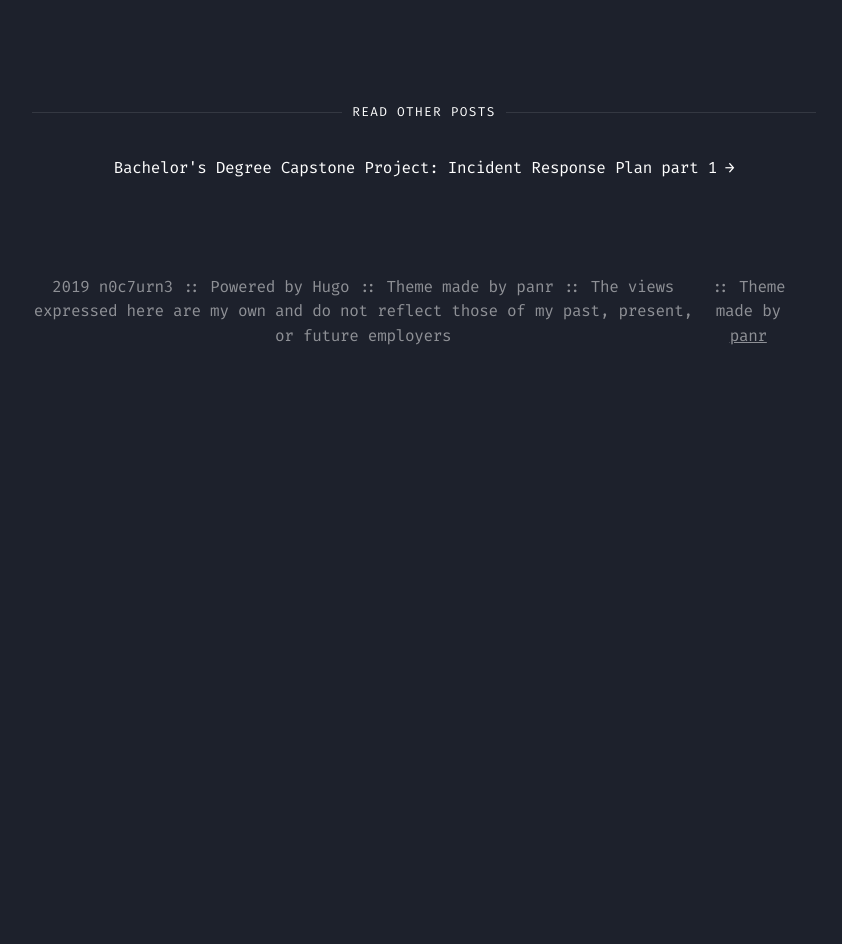
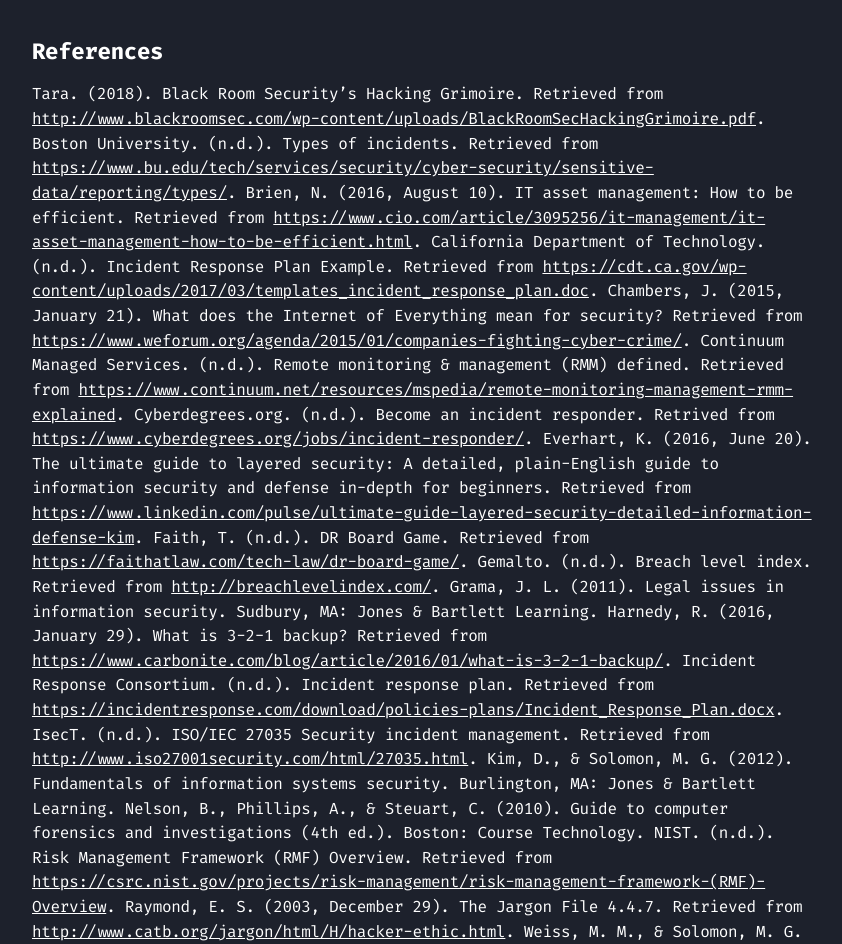
Before and after one commit to n0c7urn3/n0c7urn3.github.io, a plain HTML site: page posts/2019-12-12-ir-plan2/index.html in a window 1280 px wide. Shown: the part 2877-3821 px from the top of the page, without its empty margins (216-1058 px from the left). Before the commit the page ends 3305 px from the top, so only its background shows below. Drawn offline with Linux system fonts and the light colour scheme.

Commit message:
rebuilding site Thu 12 Dec 2019 05:30:45 PM MST

```diff
--- a/posts/2019-12-12-ir-plan2/index.html
+++ b/posts/2019-12-12-ir-plan2/index.html
@@ -220,9 +220,31 @@
 </tbody>
 </table>
 
-<p><em>This table compares the ISO 27035:2016 phases with those identified within $Company Incident Response policy (IsecT, n.d).</em></p>
+<p style="text-align: center;"> *This table compares the ISO 27035:2016 phases with those identified within $Company Incident Response policy (IsecT, n.d).* </p>
 
 <p>As demonstrated in the table above, $Company policy closely aligns with the ISO 27035:2016, although it differs in the merging of Identification and Assessment stage (due to having similar goals), and separating of Response into the Containment, Eradication, and Recovery phases (in order to better expand upon each distinct phase).  Additionally, the procedural framework outlined in the previous section aligns with both the ISO 27035:2016 standard and implementation of $Company Incident Response Policy.</p>
+
+<h1 id="references">References</h1>
+
+<p>Tara.  (2018).  Black Room Security’s Hacking Grimoire.  Retrieved from <a href="http://www.blackroomsec.com/wp-content/uploads/BlackRoomSecHackingGrimoire.pdf">http://www.blackroomsec.com/wp-content/uploads/BlackRoomSecHackingGrimoire.pdf</a>.
+Boston University. (n.d.). Types of incidents. Retrieved from <a href="https://www.bu.edu/tech/services/security/cyber-security/sensitive-data/reporting/types/">https://www.bu.edu/tech/services/security/cyber-security/sensitive-data/reporting/types/</a>.
+Brien, N.  (2016, August 10).  IT asset management:  How to be efficient.  Retrieved from <a href="https://www.cio.com/article/3095256/it-management/it-asset-management-how-to-be-efficient.html">https://www.cio.com/article/3095256/it-management/it-asset-management-how-to-be-efficient.html</a>.
+California Department of Technology. (n.d.). Incident Response Plan Example.  Retrieved from <a href="https://cdt.ca.gov/wp-content/uploads/2017/03/templates_incident_response_plan.doc">https://cdt.ca.gov/wp-content/uploads/2017/03/templates_incident_response_plan.doc</a>.
+Chambers, J. (2015, January 21). What does the Internet of Everything mean for security? Retrieved from <a href="https://www.weforum.org/agenda/2015/01/companies-fighting-cyber-crime/">https://www.weforum.org/agenda/2015/01/companies-fighting-cyber-crime/</a>.
+Continuum Managed Services.  (n.d.).  Remote monitoring &amp; management (RMM) defined.  Retrieved from <a href="https://www.continuum.net/resources/mspedia/remote-monitoring-management-rmm-explained">https://www.continuum.net/resources/mspedia/remote-monitoring-management-rmm-explained</a>.
+Cyberdegrees.org.  (n.d.).  Become an incident responder.  Retrived from <a href="https://www.cyberdegrees.org/jobs/incident-responder/">https://www.cyberdegrees.org/jobs/incident-responder/</a>.
+Everhart, K.  (2016, June 20).  The ultimate guide to layered security:  A detailed, plain-English guide to information security and defense in-depth for beginners.  Retrieved from <a href="https://www.linkedin.com/pulse/ultimate-guide-layered-security-detailed-information-defense-kim">https://www.linkedin.com/pulse/ultimate-guide-layered-security-detailed-information-defense-kim</a>.
+Faith, T.  (n.d.).  DR Board Game.  Retrieved from <a href="https://faithatlaw.com/tech-law/dr-board-game/">https://faithatlaw.com/tech-law/dr-board-game/</a>.
+Gemalto.  (n.d.).  Breach level index.  Retrieved from <a href="http://breachlevelindex.com/">http://breachlevelindex.com/</a>.
+Grama, J. L. (2011). Legal issues in information security. Sudbury, MA: Jones &amp; Bartlett Learning.
+Harnedy, R. (2016, January 29). What is 3-2-1 backup?  Retrieved from <a href="https://www.carbonite.com/blog/article/2016/01/what-is-3-2-1-backup/">https://www.carbonite.com/blog/article/2016/01/what-is-3-2-1-backup/</a>.
+Incident Response Consortium. (n.d.). Incident response plan.  Retrieved from <a href="https://incidentresponse.com/download/policies-plans/Incident_Response_Plan.docx">https://incidentresponse.com/download/policies-plans/Incident_Response_Plan.docx</a>.
+IsecT.  (n.d.).  ISO/IEC 27035 Security incident management.  Retrieved from <a href="http://www.iso27001security.com/html/27035.html">http://www.iso27001security.com/html/27035.html</a>.
+Kim, D., &amp; Solomon, M. G. (2012). Fundamentals of information systems security. Burlington, MA: Jones &amp; Bartlett Learning.
+Nelson, B., Phillips, A., &amp; Steuart, C. (2010). Guide to computer forensics and investigations (4th ed.). Boston: Course Technology.
+NIST.  (n.d.).  Risk Management Framework (RMF) Overview.  Retrieved from <a href="https://csrc.nist.gov/projects/risk-management/risk-management-framework-(RMF)-Overview">https://csrc.nist.gov/projects/risk-management/risk-management-framework-(RMF)-Overview</a>.
+Raymond, E. S. (2003, December 29).  The Jargon File 4.4.7.  Retrieved from <a href="http://www.catb.org/jargon/html/H/hacker-ethic.html">http://www.catb.org/jargon/html/H/hacker-ethic.html</a>.
+Weiss, M. M., &amp; Solomon, M. G. (2011). Auditing IT infrastructures for compliance. Sudbury: Jones &amp; Bartlett Learning.</p>
 
   </div>
 
```
